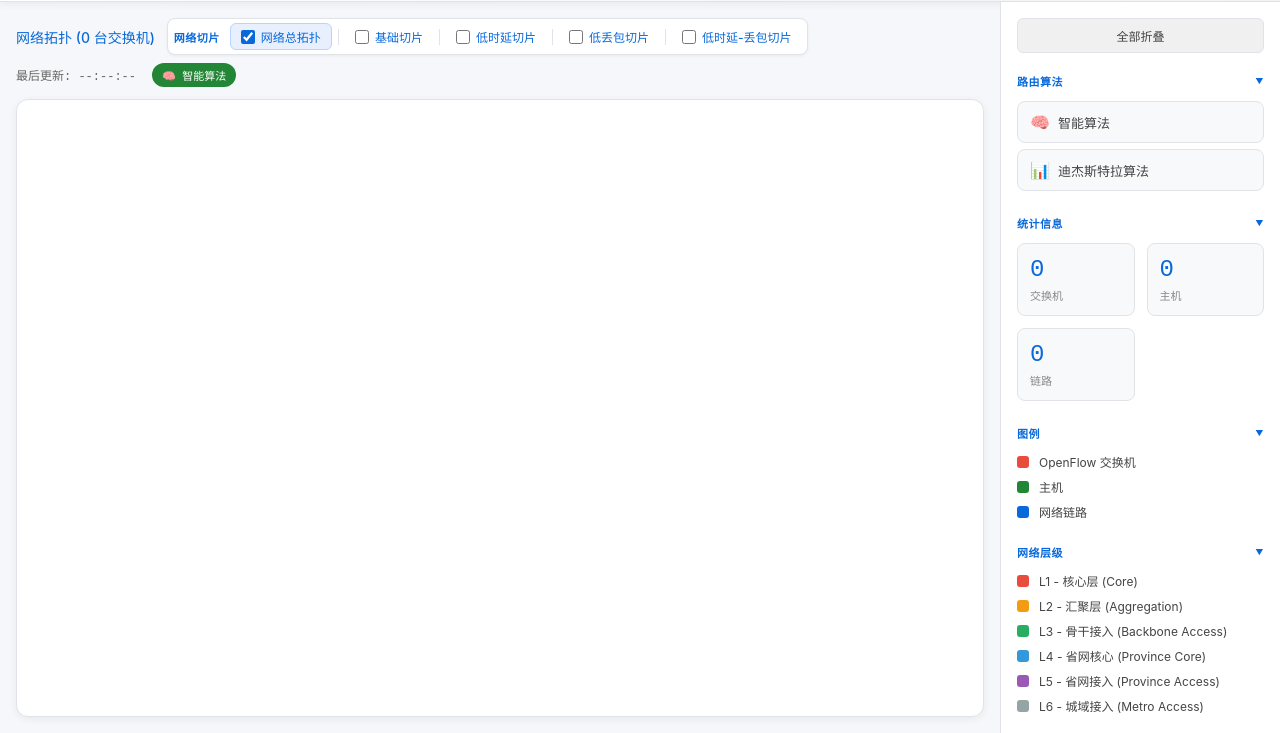
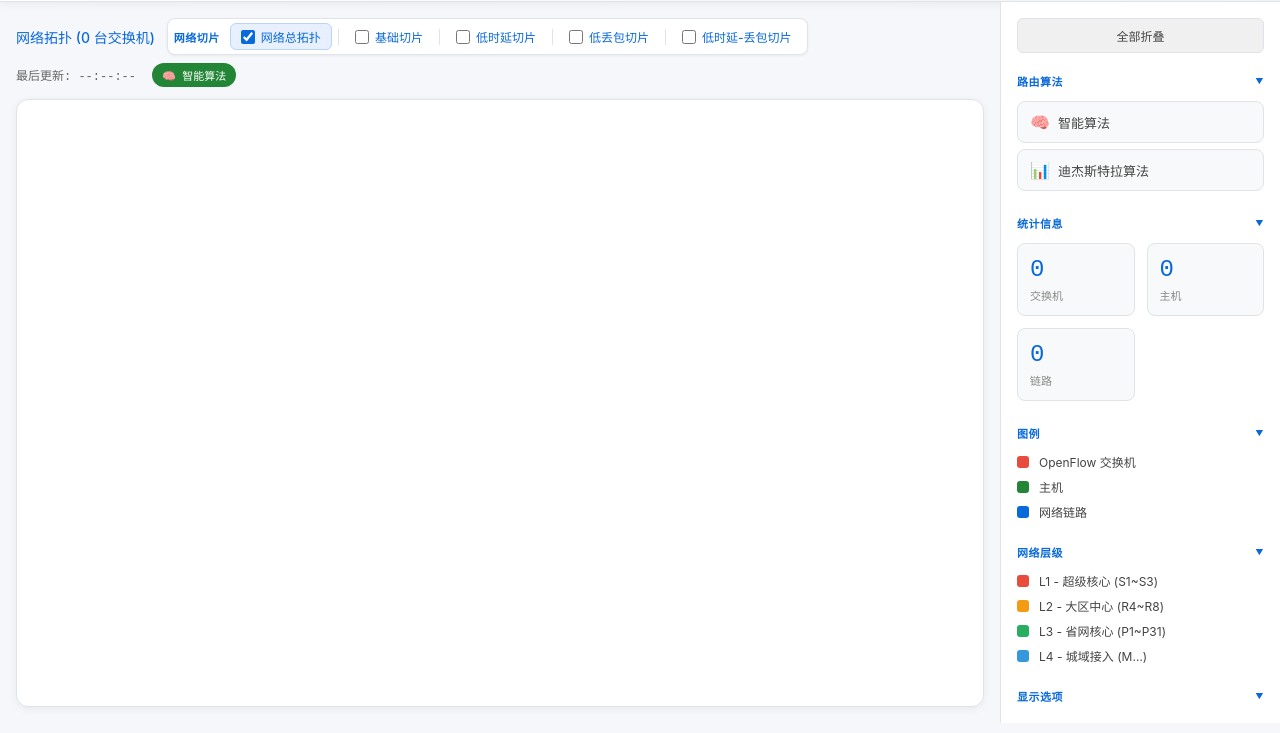
Before and after one commit to zinb97/QoSController, a plain HTML site: page static/index.html in a window 1280 px wide. Shown: the part 77-810 px from the top of the page. Drawn offline with Linux system fonts and the light colour scheme; no server answers.

Commit message:
sdn前端优化

```diff
--- a/static/index.html
+++ b/static/index.html
@@ -171,30 +171,25 @@
 
             <div class="sidebar-section" id="levelsSection">
                 <div class="section-title" onclick="toggleSection('levelsSection')">网络层级</div>
+                <!-- 层级定义与 netSim/cmnet.py 的 CMNetLevel 保持一致：
+                     L1 超级核心 / L2 大区中心 / L3 省网核心 / L4 城域接入。
+                     颜色取自 static/js/topology.js 的 levelColors（level 由 DPID 第 8~9 位十六进制解析）。 -->
                 <div class="legend">
                     <div class="legend-item">
                         <div class="legend-color" style="background:#e74c3c"></div>
-                        <span>L1 - 核心层 (Core)</span>
+                        <span>L1 - 超级核心 (S1~S3)</span>
                     </div>
                     <div class="legend-item">
                         <div class="legend-color" style="background:#f39c12"></div>
-                        <span>L2 - 汇聚层 (Aggregation)</span>
+                        <span>L2 - 大区中心 (R4~R8)</span>
                     </div>
                     <div class="legend-item">
                         <div class="legend-color" style="background:#27ae60"></div>
-                        <span>L3 - 骨干接入 (Backbone Access)</span>
+                        <span>L3 - 省网核心 (P1~P31)</span>
                     </div>
                     <div class="legend-item">
                         <div class="legend-color" style="background:#3498db"></div>
-                        <span>L4 - 省网核心 (Province Core)</span>
-                    </div>
-                    <div class="legend-item">
-                        <div class="legend-color" style="background:#9b59b6"></div>
-                        <span>L5 - 省网接入 (Province Access)</span>
-                    </div>
-                    <div class="legend-item">
-                        <div class="legend-color" style="background:#95a5a6"></div>
-                        <span>L6 - 城域接入 (Metro Access)</span>
+                        <span>L4 - 城域接入 (M…)</span>
                     </div>
                 </div>
             </div>
--- a/static/style.css
+++ b/static/style.css
@@ -1,10 +1,21 @@
 * { margin: 0; padding: 0; box-sizing: border-box; }
+
+html, body {
+    height: 100%;
+    /* 页面本身不滚动：右侧不出现文档级滚动条。
+       侧栏内容超出时由 .sidebar 内部滚动（其滚动条已隐藏）。 */
+    overflow: hidden;
+}
 
 body {
     font-family: 'Inter', -apple-system, BlinkMacSystemFont, sans-serif;
     background: #f5f7fa;
     color: #1a1a2e;
     min-height: 100vh;
+    /* 表头高度由内容决定（实测 77px，不是硬编码的 69px），
+       整页改成纵向 flex，避免 header + main 超出视口高度 */
+    display: flex;
+    flex-direction: column;
 }
 
 /* Header */
@@ -16,6 +27,7 @@ body {
     align-items: center;
     justify-content: space-between;
     box-shadow: 0 2px 8px rgba(0,0,0,0.06);
+    flex: 0 0 auto;
 }
 
 .logo {
@@ -75,7 +87,11 @@ body {
 /* Main Content */
 .main {
     display: flex;
-    height: calc(100vh - 69px);
+    /* 原来写死 height: calc(100vh - 69px)，但表头实际高 77px，
+       77 + 831 > 视口高度 → 页面右侧出现文档级滚动条。
+       改为占满剩余高度，min-height:0 让内部子元素可以收缩。 */
+    flex: 1 1 auto;
+    min-height: 0;
 }
 
 /* Network Canvas */
```
